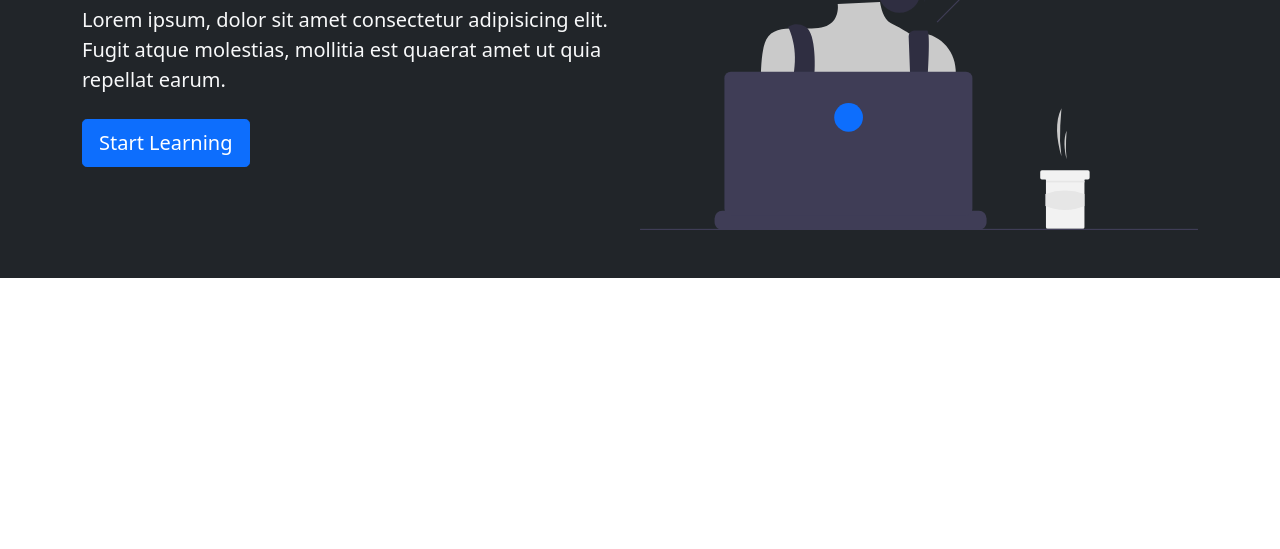
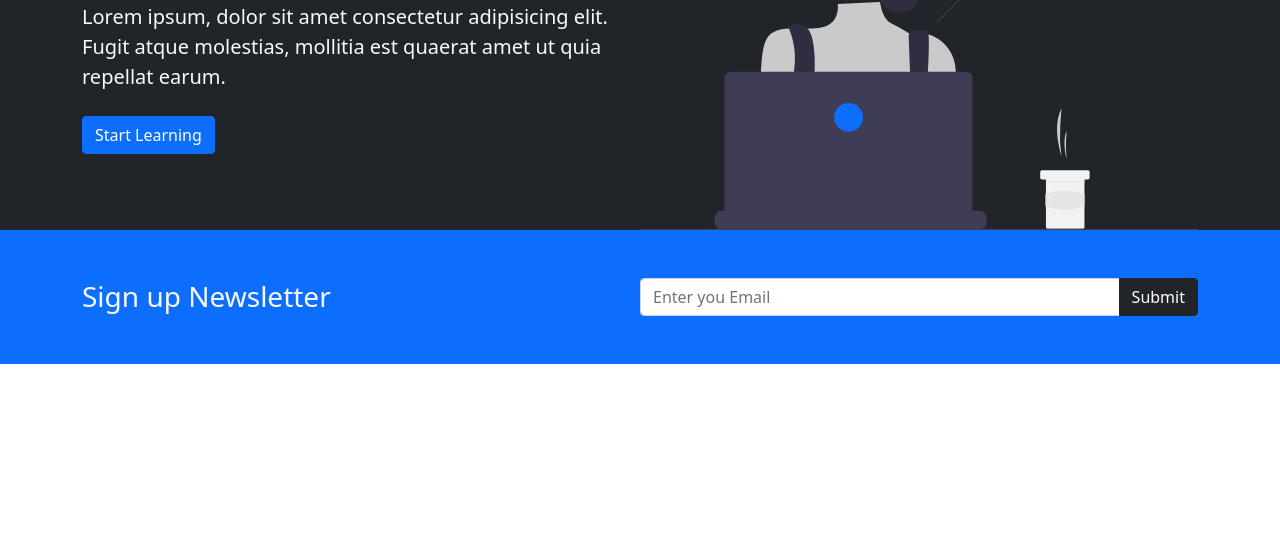
Before and after one commit to mszahan/bootstrap5-crash-course, a plain HTML site: page index.html in a window 1280 px wide. Shown: the part 251-800 px from the top of the page. Drawn offline with nearby package versions, Linux system fonts and the light colour scheme.

Commit message:
added the newsletter form

```diff
--- a/css/style.css
+++ b/css/style.css
@@ -0,0 +1,5 @@
+@media(min-width: 768px) {
+    .news-input {
+        width: 50%;
+    }
+}
--- a/index.html
+++ b/index.html
@@ -40,7 +40,7 @@
 
     <!-- Showcase -->
 
-    <section class="bg-dark text-light p-5 text-center text-sm-start">
+    <section class="bg-dark text-light p-5 p-lg-0 pt-lg-5 text-center text-sm-start">
         <div class="container">
             <div class="d-sm-flex align-items-center justify-content-between">
                 <div>
@@ -48,13 +48,29 @@
                     <p class="lead my-4">Lorem ipsum, dolor sit amet consectetur adipisicing elit. Fugit atque molestias,
                         mollitia est quaerat amet ut quia repellat earum.
                     </p>
-                    <button class="btn btn-primary btn-lg">Start Learning</button>
+                    <button class="btn btn-primary mb-3">Start Learning</button>
                 </div>
                 <img class="img-fluid w-50 d-none d-sm-block" src="img/showcase.svg" alt="showcase image">
             </div>
         </div>
     </section>
 
+<!-- Newsletter -->
+<section class="bg-primary text-light p-5">
+    <div class="container">
+        <div class="d-md-flex justify-content-between align-items-center">
+            <h3 class="mb-3 mb-md-0">Sign up Newsletter</h3>
+
+            <div class="input-group news-input">
+                <input type="text" class="form-control" placeholder="Enter you Email" >
+                <button class="btn btn-dark" type="button">Submit</button>
+              </div>
+
+        </div>
+    </div>
+</section>
+
+
     <script src="https://cdn.jsdelivr.net/npm/bootstrap@5.0.2/dist/js/bootstrap.bundle.min.js" integrity="sha384-MrcW6ZMFYlzcLA8Nl+NtUVF0sA7MsXsP1UyJoMp4YLEuNSfAP+JcXn/tWtIaxVXM" crossorigin="anonymous"></script>
 </body>
 </html>
```
